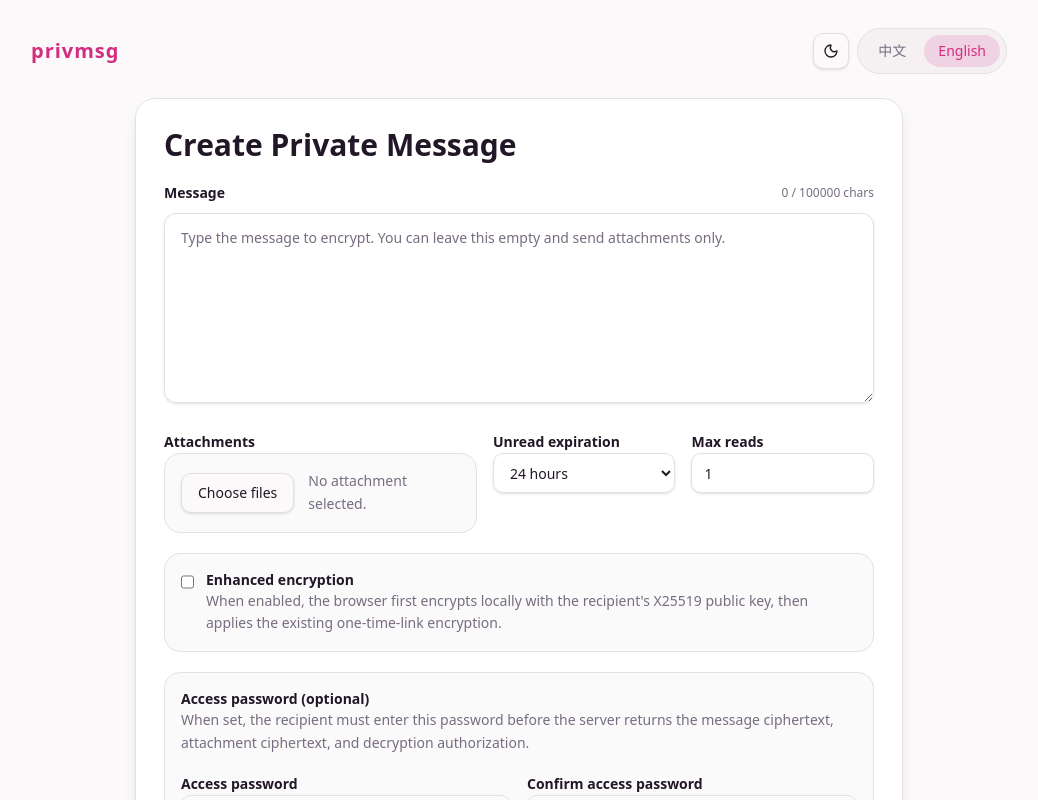
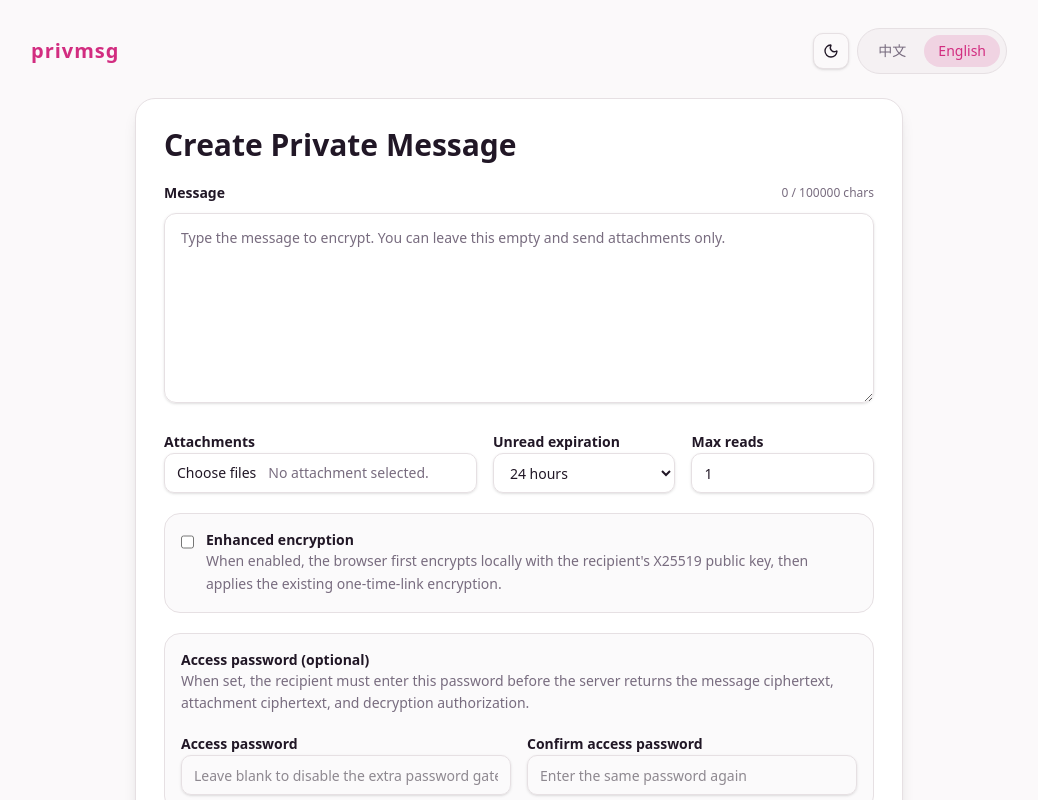
Before and after one commit to brill594/open-privmsg, a Vue app: page / in a window 1280 px wide. Shown: the top 800 px of the page, without its empty margins (121-1159 px from the left). Built offline with nearby package versions, Linux system fonts and the light colour scheme.

Commit message:
fix(ui): fix the bug in webui

```diff
--- a/frontend/App.vue
+++ b/frontend/App.vue
@@ -1402,7 +1402,6 @@ function clearPreview() {
               <!-- File picker -->
               <div class="space-y-2.5">
                 <label class="text-sm font-semibold text-foreground">{{ text.composer.attachmentsLabel }}</label>
-                <div class="flex min-h-[76px] items-center gap-3.5 rounded-xl border border-input bg-muted/30 p-4">
                 <input
                   ref="fileInput"
                   class="hidden"
@@ -1411,11 +1410,14 @@ function clearPreview() {
                   accept=".jpg,.jpeg,.png,.webp,.gif,.mp4,.webm,.mov,.txt,.pdf,.pk8,image/jpeg,image/png,image/webp,image/gif,video/mp4,video/webm,video/quicktime,text/plain,application/pdf,application/pkcs8,application/octet-stream"
                   @change="onFileChange"
                 >
-                  <Button variant="outline" type="button" @click="openFilePicker">
-                    {{ text.composer.chooseFiles }}
-                  </Button>
-                  <p class="m-0 text-sm leading-relaxed text-muted-foreground">{{ selectedFileSummary }}</p>
-                </div>
+                <button
+                  type="button"
+                  class="flex h-10 w-full items-center gap-3 rounded-md border border-input bg-transparent px-3 text-left text-sm text-foreground shadow-sm transition-colors hover:bg-muted/30 focus:outline-none focus:ring-1 focus:ring-ring"
+                  @click="openFilePicker"
+                >
+                  <span class="shrink-0 font-medium text-foreground">{{ text.composer.chooseFiles }}</span>
+                  <span class="min-w-0 truncate text-muted-foreground">{{ selectedFileSummary }}</span>
+                </button>
               </div>
 
               <!-- TTL select -->
```
Lines whose indentation alone changed are shown as unchanged.
